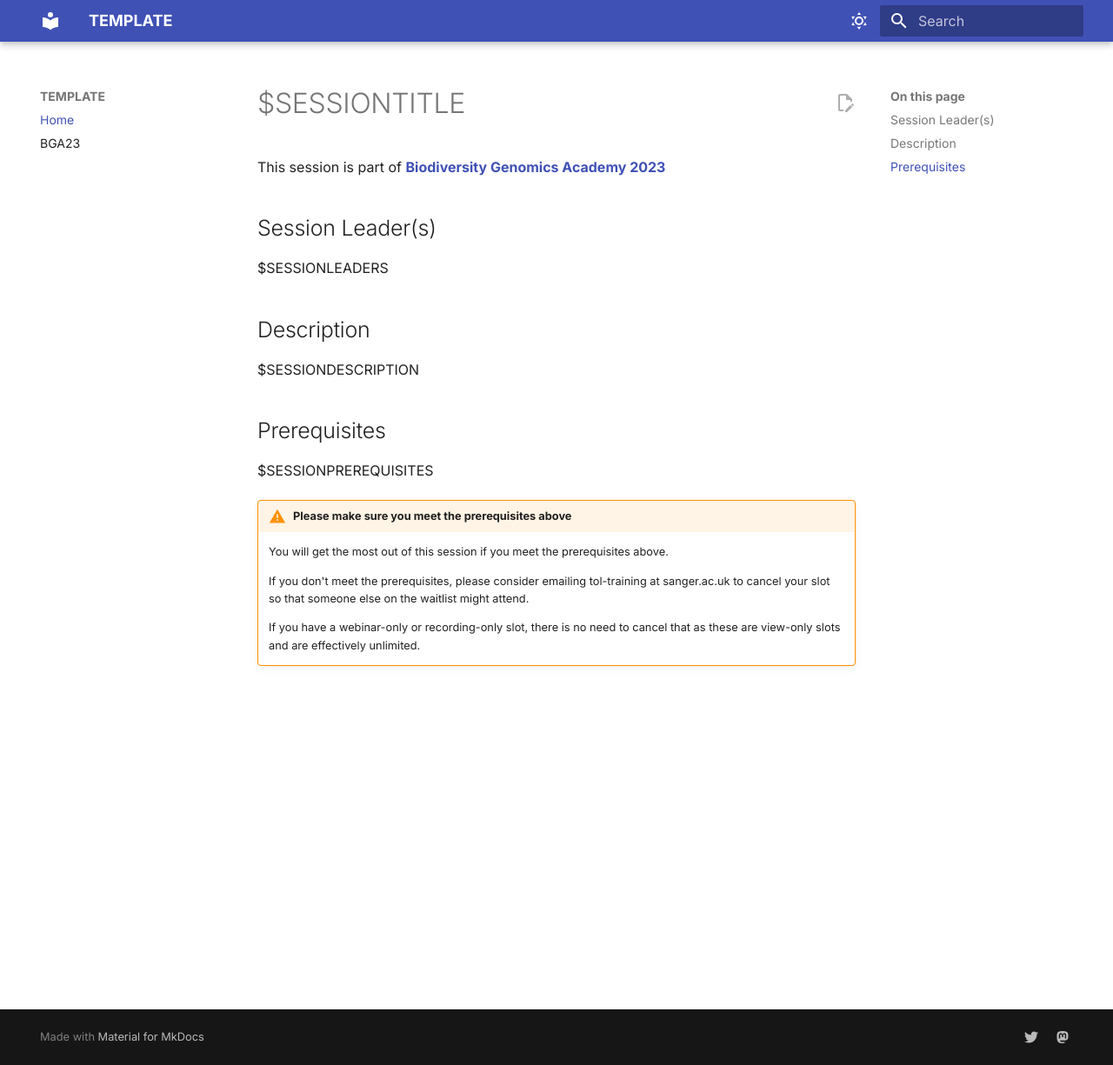
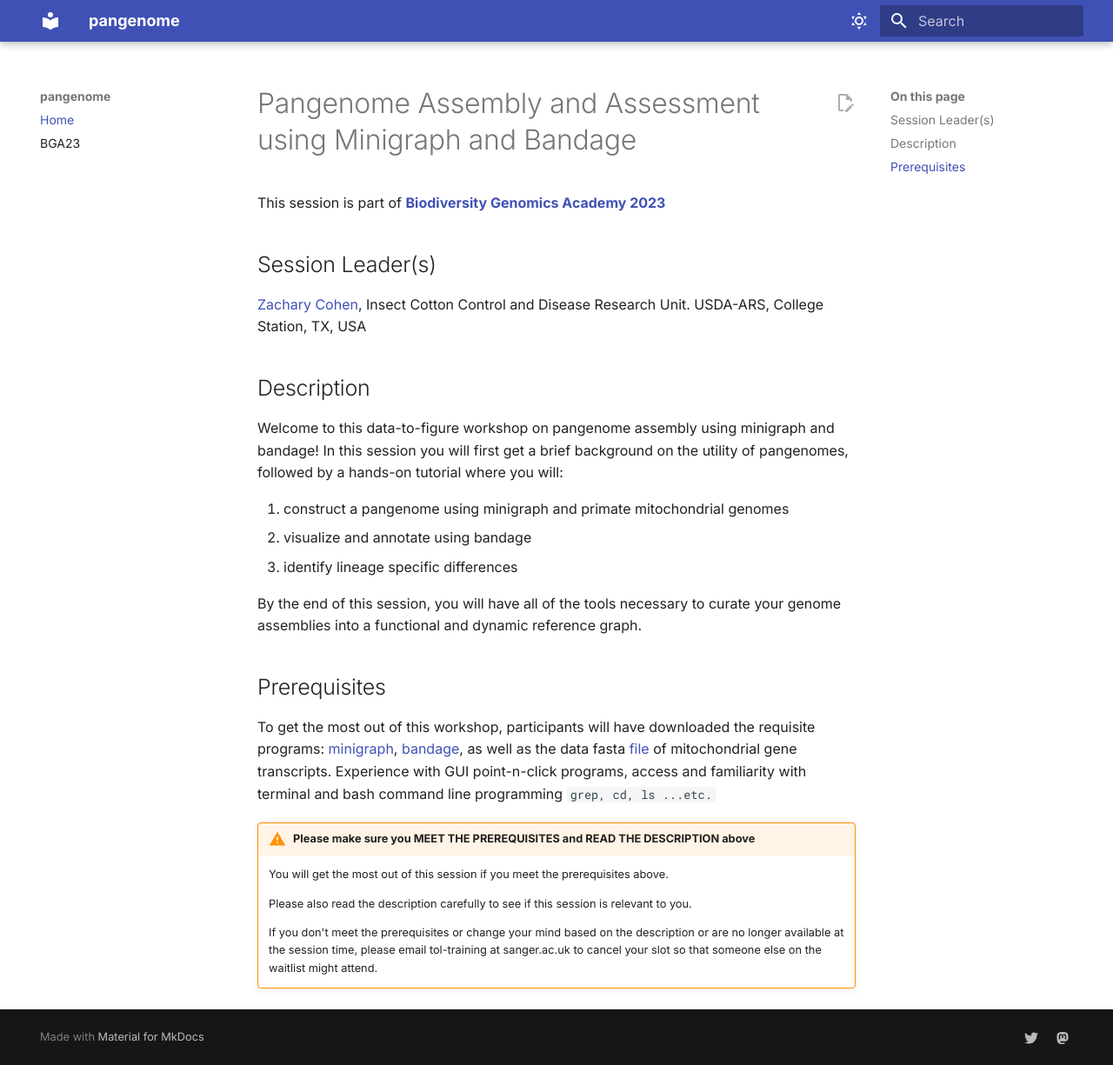
Before and after one commit to BGAcademy23/pangenome, an MkDocs documentation site: the page built from docs/README.md, in a window 1280 px wide and 1225 px high. Shown: the whole window at 87% size. Built offline with MkDocs 1.6.1 and Material for MkDocs 9.7.7, drawn with Linux system fonts in a browser that asks for light colours.

Commit message:
update from form

```diff
--- a/docs/README.md
+++ b/docs/README.md
@@ -1,23 +1,29 @@
-# $SESSIONTITLE
+# Pangenome Assembly and Assessment using Minigraph and Bandage
 
 This session is part of [**Biodiversity Genomics Academy 2023**](https://BGA23.org)
 
 ## Session Leader(s)
 
-$SESSIONLEADERS
+[Zachary Cohen](https://scholar.google.com/citations?user=kAFYGD4AAAAJ&hl=), Insect Cotton Control and Disease Research Unit. USDA-ARS, College Station, TX, USA
 
 ## Description
 
-$SESSIONDESCRIPTION
+Welcome to this data-to-figure workshop on pangenome assembly using minigraph and bandage! In this session you will first get a brief background on the utility of pangenomes, followed by a hands-on tutorial where you will:
+
+1. construct a pangenome using minigraph and primate mitochondrial genomes
+2. visualize and annotate using bandage
+3. identify lineage specific differences
+
+By the end of this session, you will have all of the tools necessary to curate your genome assemblies into a functional and dynamic reference graph.
 
 ## Prerequisites
 
-$SESSIONPREREQUISITES
+To get the most out of this workshop, participants will have downloaded the requisite programs: [minigraph](https://github.com/lh3/minigraph), [bandage](http://rrwick.github.io/Bandage/), as well as the data fasta [file](https://github.com/cistarsa/BGA-23_MTomics/blob/main/MTranscripts.mfa) of mitochondrial gene transcripts. Experience with GUI point-n-click programs, access and familiarity with terminal and bash command line programming `grep, cd, ls ...etc.`
 
-!!! warning "Please make sure you meet the prerequisites above"
+!!! warning "Please make sure you MEET THE PREREQUISITES and READ THE DESCRIPTION above"
 
     You will get the most out of this session if you meet the prerequisites above.
 
-    If you don't meet the prerequisites, please consider emailing tol-training at sanger.ac.uk to cancel your slot so that someone else on the waitlist might attend.
+    Please also read the description carefully to see if this session is relevant to you.
 
-    If you have a webinar-only or recording-only slot, there is no need to cancel that as these are view-only slots and are effectively unlimited.
+    If you don't meet the prerequisites or change your mind based on the description or are no longer available at the session time, please email tol-training at sanger.ac.uk to cancel your slot so that someone else on the waitlist might attend.
--- a/mkdocs.yml
+++ b/mkdocs.yml
@@ -1,5 +1,5 @@
-site_name: TEMPLATE
-edit_uri: https://github.com/bgacademy23/TEMPLATE/blob/main/docs
+site_name: pangenome
+edit_uri: https://github.com/bgacademy23/pangenome/blob/main/docs
 
 nav:
     - Home: README.md
```
Also changed, not shown: README.md (+13 -7 lines).
